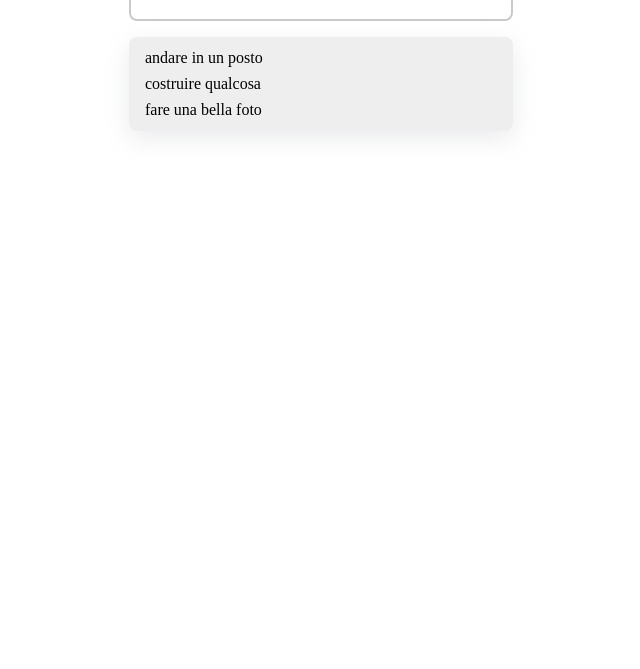
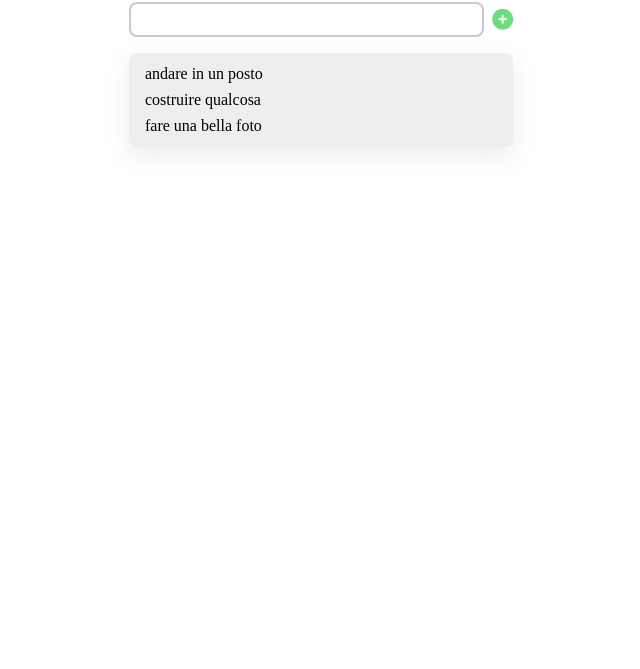
Before and after one commit to RicTieri/vue-todolist, a plain HTML site: page index.html in a window 1280 px wide. Shown: the part 131-800 px from the top of the page, without its empty margins (319-959 px from the left). Drawn offline with nearby package versions, Linux system fonts and the light colour scheme.

Commit message:
added click function

```diff
--- a/css/style.css
+++ b/css/style.css
@@ -12,6 +12,28 @@
 
 #app h1{
   text-align: center;
+  margin-bottom: 1rem;
+}
+
+#app .taskbar{
+  display: flex;
+  align-items: center;
+  margin-bottom: 1rem;
+}
+
+#app .taskbar button{
+  margin-left: .5rem;
+  font-size: 1.3rem;
+  background: none;
+  border: none;
+}
+
+#app .taskbar button i{
+  color: rgba(3, 201, 36, 0.600)
+}
+
+#app .taskbar button i:hover{
+  color: rgba(3, 201, 36, 1)
 }
 
 #app input{
@@ -19,7 +41,6 @@
   padding: .5rem;
   border-radius: 8px;
   border: 2px solid rgba(128, 128, 128, 0.419);
-  margin-bottom: 1rem;
 }
 
 #app #todolist{
@@ -48,7 +69,16 @@
   color: transparent;
 }
 
+
 #app li:hover i{
-  color: rgba(255, 0, 0, 0.652);
+  color: rgba(60, 10, 10, 0.446);
   font-size: 1.2rem;
 }
+
+#app li i:hover{
+  color: rgba(60, 10, 10, 0.846);
+}
+
+#app i:hover {
+  scale: 1.1;
+}
--- a/index.html
+++ b/index.html
@@ -8,7 +8,9 @@
   <!-- style -->
   <link rel="stylesheet" href="./css/style.css">
   <!-- icons -->
-  <link rel="stylesheet" href="https://cdnjs.cloudflare.com/ajax/libs/font-awesome/6.5.1/css/all.min.css" integrity="sha512-DTOQO9RWCH3ppGqcWaEA1BIZOC6xxalwEsw9c2QQeAIftl+Vegovlnee1c9QX4TctnWMn13TZye+giMm8e2LwA==" crossorigin="anonymous" referrerpolicy="no-referrer" />
+  <link rel="stylesheet" href="https://cdnjs.cloudflare.com/ajax/libs/font-awesome/6.5.1/css/all.min.css"
+    integrity="sha512-DTOQO9RWCH3ppGqcWaEA1BIZOC6xxalwEsw9c2QQeAIftl+Vegovlnee1c9QX4TctnWMn13TZye+giMm8e2LwA=="
+    crossorigin="anonymous" referrerpolicy="no-referrer" />
 </head>
 
 <body>
@@ -16,12 +18,15 @@
 
   <div id="app">
     <h1>ToDo list</h1>
-    <input type="text" v-model="newElement.text" id="todo_input" name="todo_input">
+    <div class="taskbar">
+      <input type="text" v-model="newElement" id="todo_input" name="todo_input" @keydown.enter="addToList(newElement)">
+      <button @click="addToList(newElement)"><i class="fa-solid fa-circle-plus"></i></button>
+    </div>
     <div id="todolist">
       <ul>
-        <li v-for="todo in list" :class=" todo.done ? 'done' : '' ">
+        <li v-for="(todo, index) in list" :class=" todo.done ? 'done' : '' " @click="todo.done = !todo.done">
           {{todo.text}}
-          <span><i class="fa-solid fa-circle-minus"></i></span>
+          <span><i class="fa-solid fa-circle-xmark" @click="removeFromList(index)"></i></span>
         </li>
       </ul>
     </div>
--- a/js/script.js
+++ b/js/script.js
@@ -1,13 +1,20 @@
 const { createApp } = Vue
 
-  createApp({
-    data() {
-      return {
-        newElement: {text: '', done: false},
-        list: [{text: 'andare in un posto', done: false},{text: 'costruire qualcosa', done: false},{text: 'fare una bella foto', done: false},],
-      }
+createApp({
+  data() {
+    return {
+      newElement: '',
+      list: [{ text: 'andare in un posto', done: false }, { text: 'costruire qualcosa', done: false }, { text: 'fare una bella foto', done: false },],
+    }
+  },
+  methods: {
+    addToList(value) {
+      newTodo = {text: value.trim().toLowerCase(), done: false};
+      this.list.push(newTodo);
+      this.newElement ='';
     },
-    methods:{
-
+    removeFromList(indexToRemove) {
+      this.list.splice(indexToRemove, 1);
     }
-  }).mount('#app')
+  }
+}).mount('#app')
```
